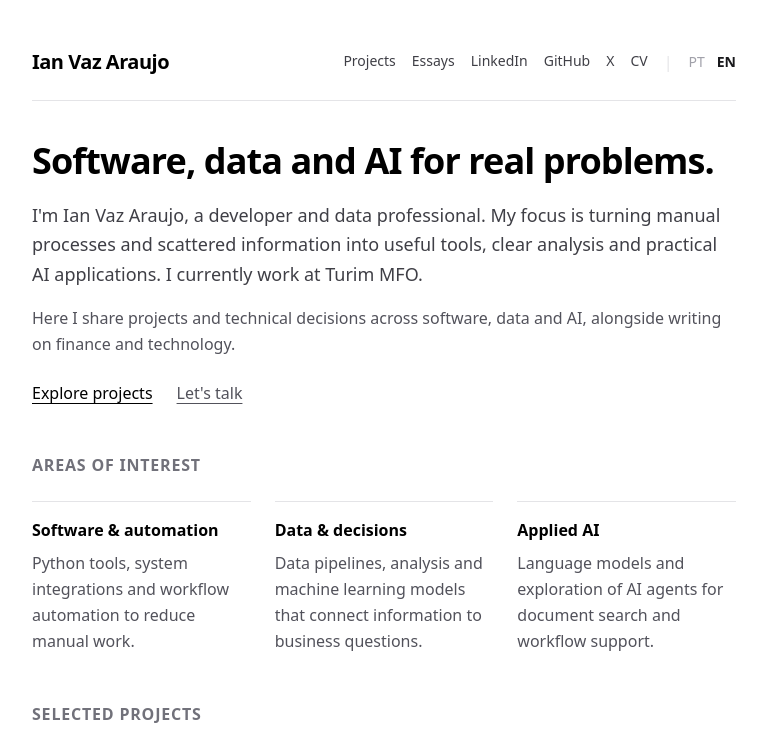
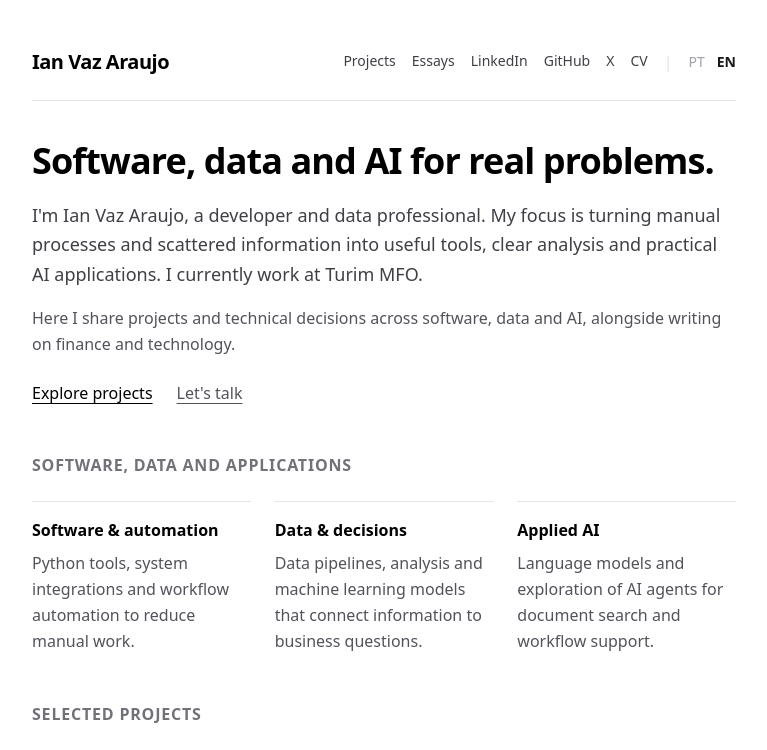
Before and after one commit to ianaraujo/ianaraujo.github.io, a Next.js app: page /en in a window 1280 px wide. Shown: the top 750 px of the page, without its empty margins (256-1023 px from the left). Built offline with nearby package versions, Linux system fonts and the light colour scheme.

Commit message:
Clarify portfolio section positioning

```diff
--- a/src/i18n/dictionaries.ts
+++ b/src/i18n/dictionaries.ts
@@ -12,7 +12,7 @@ const dictionaries = {
       headline: "Software, dados e IA para problemas reais.",
       bio: "Sou Ian Vaz Araujo, desenvolvedor e profissional de dados. Meu foco é transformar processos manuais e informações dispersas em ferramentas úteis, análises claras e aplicações de inteligência artificial. Atualmente, trabalho na Turim MFO.",
       intro: "Aqui compartilho projetos e decisões técnicas sobre software, dados e IA, além de textos sobre finanças e tecnologia.",
-      focus: "Áreas de interesse",
+      focus: "Software, dados e aplicações",
       areas: [
         { title: "Software e automação", text: "Ferramentas em Python, integração de sistemas e automação de rotinas para reduzir trabalho manual." },
         { title: "Dados e decisões", text: "Pipelines de dados, análises e modelos de machine learning que conectam informações a perguntas de negócio." },
@@ -55,7 +55,7 @@ const dictionaries = {
       headline: "Software, data and AI for real problems.",
       bio: "I'm Ian Vaz Araujo, a developer and data professional. My focus is turning manual processes and scattered information into useful tools, clear analysis and practical AI applications. I currently work at Turim MFO.",
       intro: "Here I share projects and technical decisions across software, data and AI, alongside writing on finance and technology.",
-      focus: "Areas of interest",
+      focus: "Software, data and applications",
       areas: [
         { title: "Software & automation", text: "Python tools, system integrations and workflow automation to reduce manual work." },
         { title: "Data & decisions", text: "Data pipelines, analysis and machine learning models that connect information to business questions." },
```
